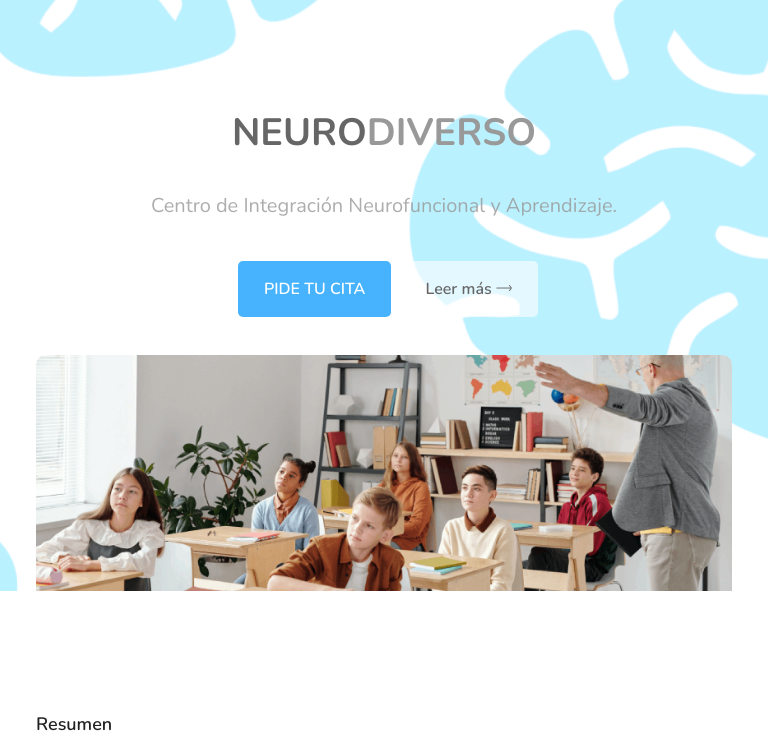
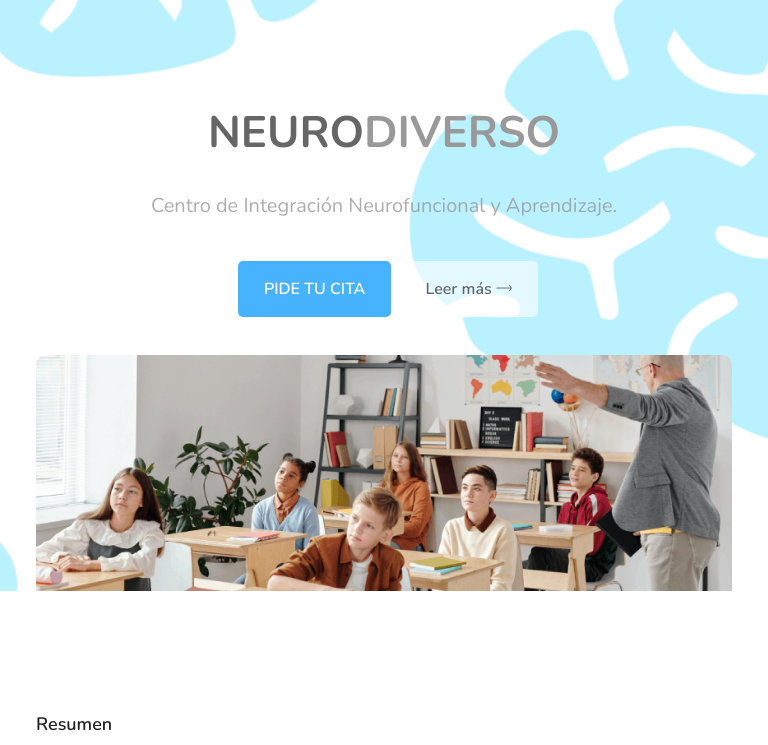
Before and after one commit to centroneurodiverso/centroneurodiverso.github.io, a plain HTML site: page index.html in a window 768 px wide. Shown: the part 52-797 px from the top of the page. Drawn offline with nearby package versions, Linux system fonts and the light colour scheme.

Commit message:
Update ud-styles.css

```diff
--- a/assets/css/ud-styles.css
+++ b/assets/css/ud-styles.css
@@ -579,7 +579,7 @@ p {
 
 @media only screen and (min-width: 768px) and (max-width: 991px) {
   .ud-hero-content .ud-hero-title {
-    font-size: 38px;
+    font-size: 44px;
     line-height: 50px;
   }
 }
```
